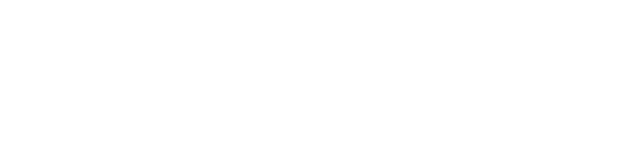
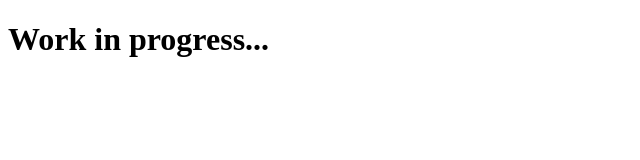
Before and after one commit to GALAXSTAR-DEV-TEAM/GALAXSTAR-DEV-TEAM.github.io, a plain HTML site: page index.html in a window 1280 px wide. Shown: the whole page, without its empty margins (0-640 px from the left). Drawn offline with Linux system fonts and the light colour scheme.

Commit message:
Update index.html

```diff
--- a/index.html
+++ b/index.html
@@ -3,5 +3,6 @@
     <head>
     </head>
     <body class="base-body">
+        <h1>Work in progress...</h1>
     </body>
 </html>
```
